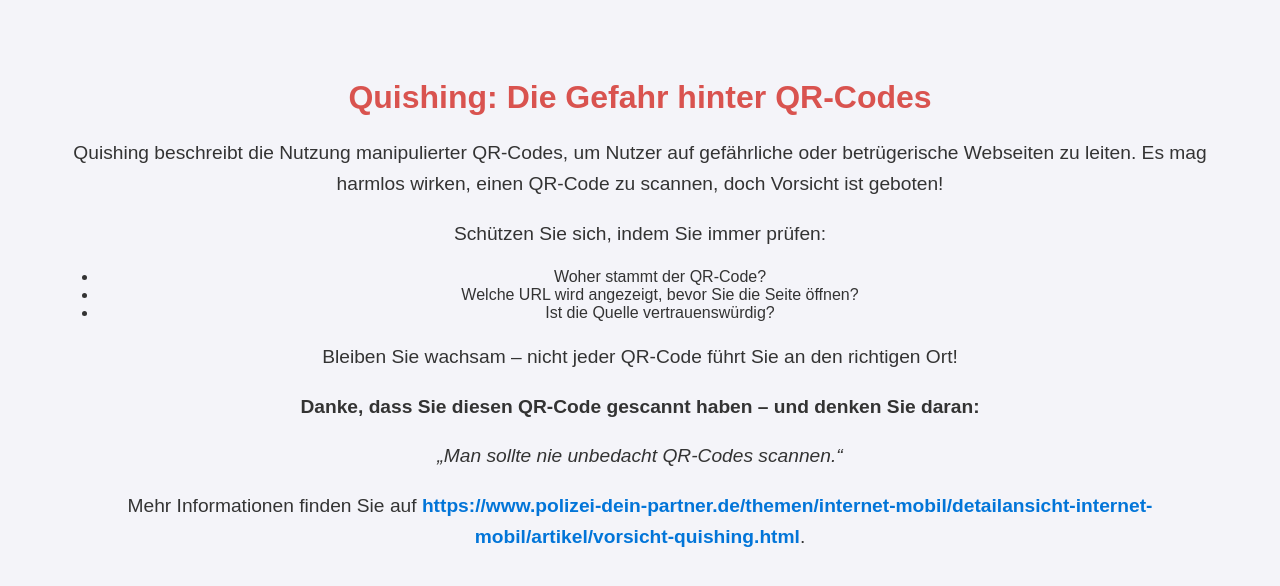
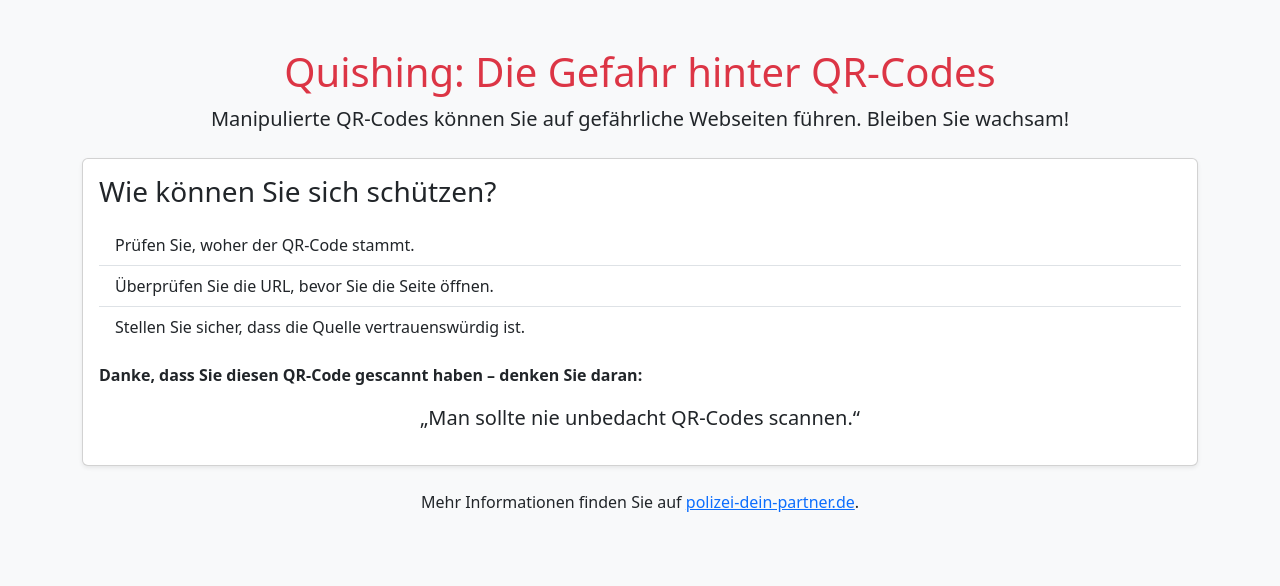
Before and after one commit to nicolaikrueger/Quishing_Demo, a plain HTML site: page index.html in a window 1280 px wide. Drawn offline with nearby package versions, Linux system fonts and the light colour scheme.

Commit message:
bootstrap integration

```diff
--- a/index.html
+++ b/index.html
@@ -4,43 +4,39 @@
     <meta charset="UTF-8">
     <meta name="viewport" content="width=device-width, initial-scale=1.0">
     <title>Quishing Awareness</title>
-    <style>
-        body {
-            font-family: Arial, sans-serif;
-            text-align: center;
-            padding: 50px;
-            background-color: #f4f4f9;
-            color: #333;
-        }
-        h1 {
-            color: #d9534f;
-        }
-        p {
-            font-size: 1.2em;
-            line-height: 1.6;
-        }
-        a {
-            color: #0275d8;
-            text-decoration: none;
-            font-weight: bold;
-        }
-        a:hover {
-            text-decoration: underline;
-        }
-    </style>
+    <!-- Bootstrap CSS -->
+    <link href="https://cdn.jsdelivr.net/npm/bootstrap@5.3.0-alpha1/dist/css/bootstrap.min.css" rel="stylesheet">
 </head>
-<body>
-    <h1>Quishing: Die Gefahr hinter QR-Codes</h1>
-    <p>Quishing beschreibt die Nutzung manipulierter QR-Codes, um Nutzer auf gefährliche oder betrügerische Webseiten zu leiten. Es mag harmlos wirken, einen QR-Code zu scannen, doch Vorsicht ist geboten!</p>
-    <p>Schützen Sie sich, indem Sie immer prüfen:</p>
-    <ul>
-        <li>Woher stammt der QR-Code?</li>
-        <li>Welche URL wird angezeigt, bevor Sie die Seite öffnen?</li>
-        <li>Ist die Quelle vertrauenswürdig?</li>
-    </ul>
-    <p>Bleiben Sie wachsam – nicht jeder QR-Code führt Sie an den richtigen Ort!</p>
-    <p><strong>Danke, dass Sie diesen QR-Code gescannt haben – und denken Sie daran:</strong></p>
-    <p><em>„Man sollte nie unbedacht QR-Codes scannen.“</em></p>
-    <p>Mehr Informationen finden Sie auf <a href="https://www.polizei-dein-partner.de/themen/internet-mobil/detailansicht-internet-mobil/artikel/vorsicht-quishing.html" target="_blank">https://www.polizei-dein-partner.de/themen/internet-mobil/detailansicht-internet-mobil/artikel/vorsicht-quishing.html</a>.</p>
+<body class="bg-light text-dark">
+    <div class="container py-5">
+        <div class="text-center mb-4">
+            <h1 class="text-danger">Quishing: Die Gefahr hinter QR-Codes</h1>
+            <p class="lead">Manipulierte QR-Codes können Sie auf gefährliche Webseiten führen. Bleiben Sie wachsam!</p>
+        </div>
+
+        <div class="card shadow-sm">
+            <div class="card-body">
+                <h3 class="card-title">Wie können Sie sich schützen?</h3>
+                <ul class="list-group list-group-flush my-3">
+                    <li class="list-group-item">Prüfen Sie, woher der QR-Code stammt.</li>
+                    <li class="list-group-item">Überprüfen Sie die URL, bevor Sie die Seite öffnen.</li>
+                    <li class="list-group-item">Stellen Sie sicher, dass die Quelle vertrauenswürdig ist.</li>
+                </ul>
+                <p class="mt-3">
+                    <strong>Danke, dass Sie diesen QR-Code gescannt haben – denken Sie daran:</strong>
+                </p>
+                <blockquote class="blockquote text-center">
+                    <p>„Man sollte nie unbedacht QR-Codes scannen.“</p>
+                </blockquote>
+            </div>
+        </div>
+
+        <div class="text-center mt-4">
+            <p>Mehr Informationen finden Sie auf <a href="https://www.polizei-dein-partner.de/themen/internet-mobil/detailansicht-internet-mobil/artikel/vorsicht-quishing.html" target="_blank" class="text-primary">polizei-dein-partner.de</a>.</p>
+        </div>
+    </div>
+
+    <!-- Bootstrap JS (Optional, falls interaktive Komponenten genutzt werden) -->
+    <script src="https://cdn.jsdelivr.net/npm/bootstrap@5.3.0-alpha1/dist/js/bootstrap.bundle.min.js"></script>
 </body>
 </html>
```
Also changed, not shown: 1 other file.
